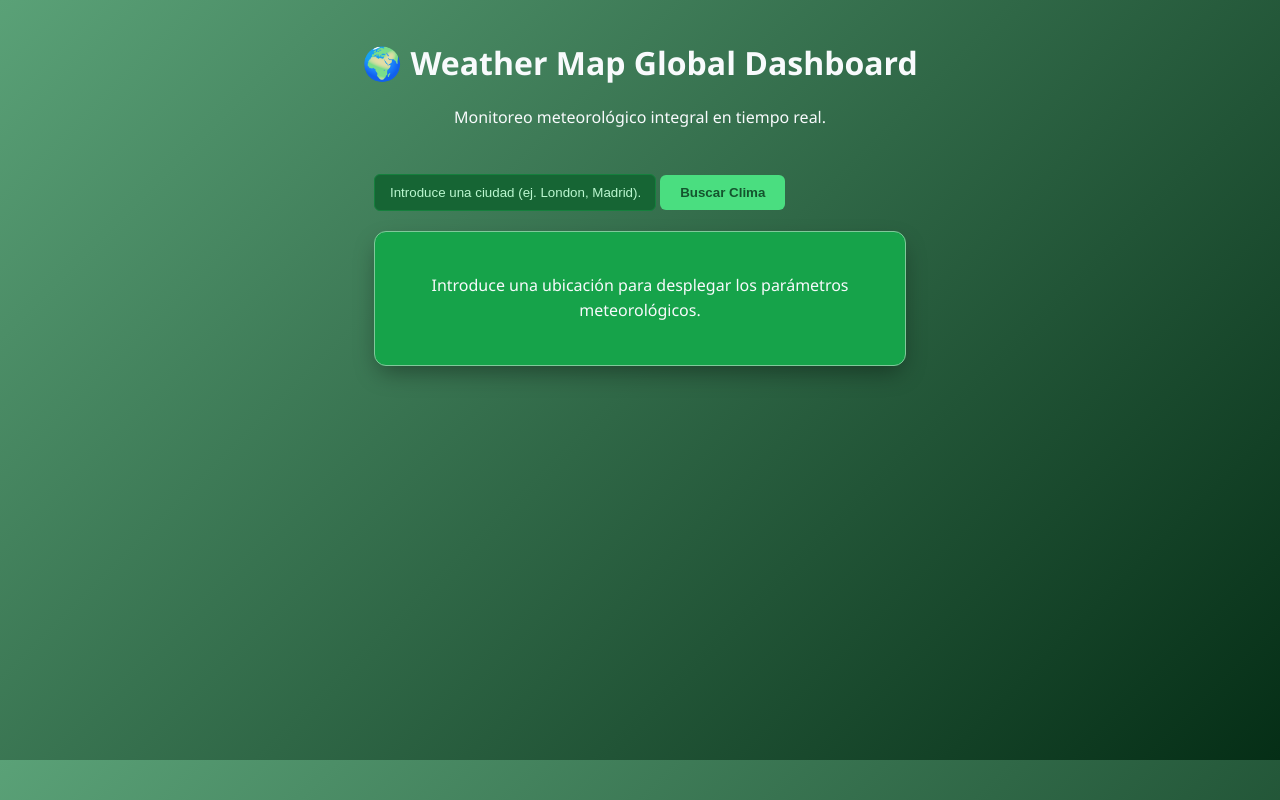
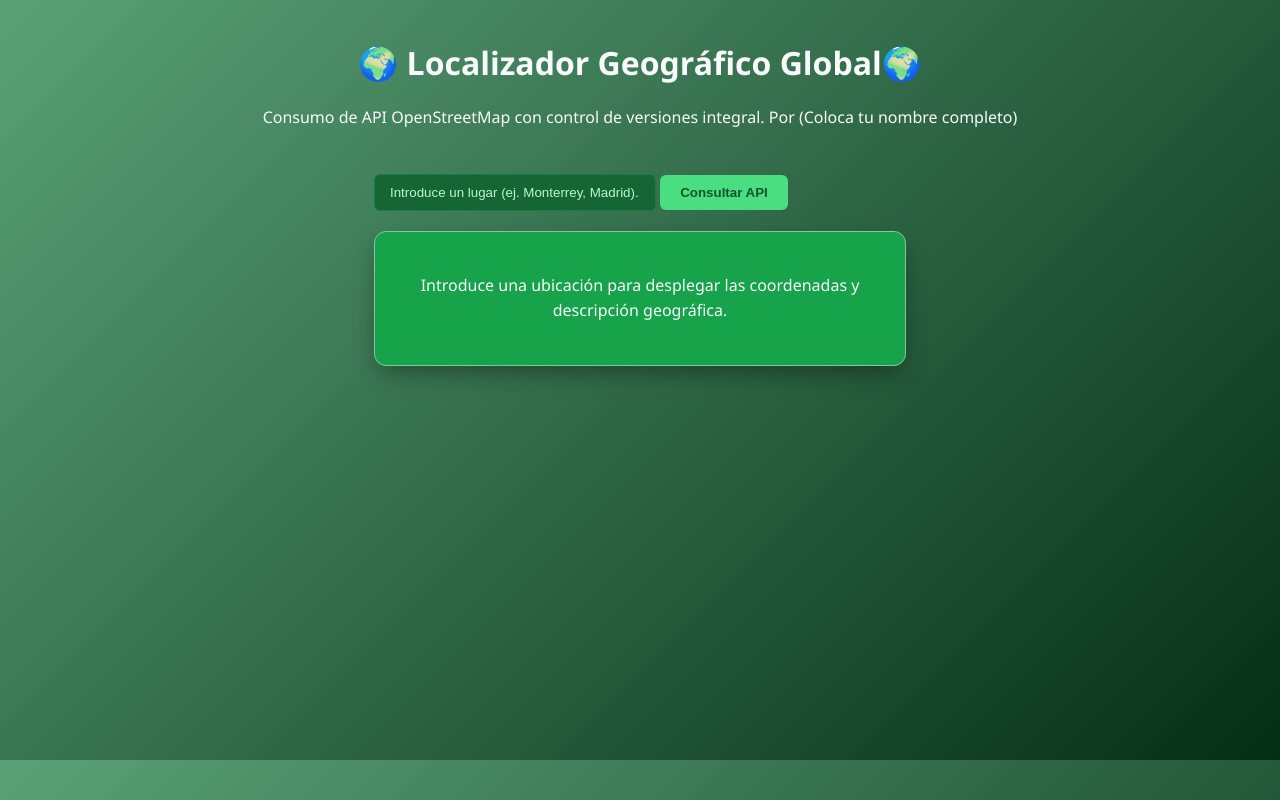
Before and after one commit to renepmtzUTVT/app-mapa-meteorologico, a plain HTML site: page index.html in a window 1280 px wide. Drawn offline with Linux system fonts and the light colour scheme.

Commit message:
Update index.html for geographic search interface

```diff
--- a/index.html
+++ b/index.html
@@ -3,21 +3,21 @@
 <head>
     <meta charset="UTF-8">
     <meta name="viewport" content="width=device-width, initial-scale=1.0">
-    <title>Weather Map Professional Dashboard</title>
+    <title>Buscador Geográfico Profesional</title>
     <link rel="stylesheet" href="style.css">
 </head>
 <body>
     <header>
-        <h1>🌍 Weather Map Global Dashboard</h1>
-        <p>Monitoreo meteorológico integral en tiempo real.</p>
+        <h1>🌍 Localizador Geográfico Global🌍 </h1>
+        <p>Consumo de API OpenStreetMap con control de versiones integral. Por (Coloca tu nombre completo)</p>
     </header>
     <main>
         <div class="search-container">
-            <input type="text" id="city-input" placeholder="Introduce una ciudad (ej. London, Madrid)...">
-            <button id="search-btn">Buscar Clima</button>
+            <input type="text" id="city-input" placeholder="Introduce un lugar (ej. Monterrey, Madrid)...">
+            <button id="search-btn">Consultar API</button>
         </div>
         <div id="weather-card" class="weather-card">
-            <p>Introduce una ubicación para desplegar los parámetros meteorológicos.</p>
+            <p>Introduce una ubicación para desplegar las coordenadas y descripción geográfica. </p>
         </div>
     </main>
     <script src="app.js"></script>
```
